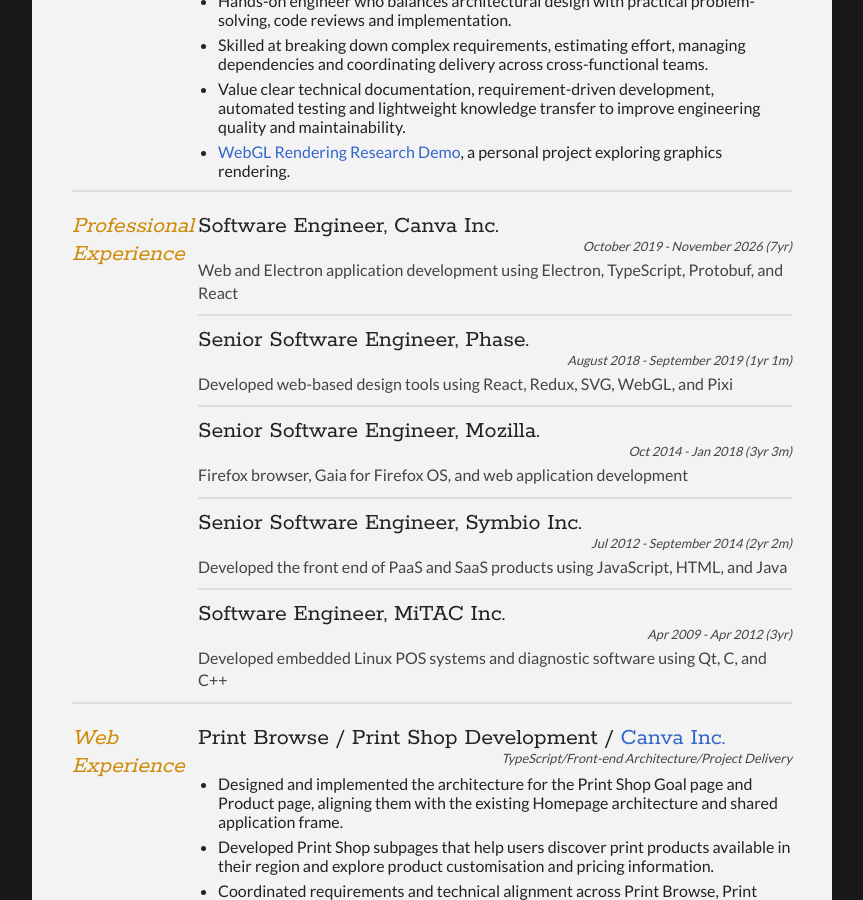
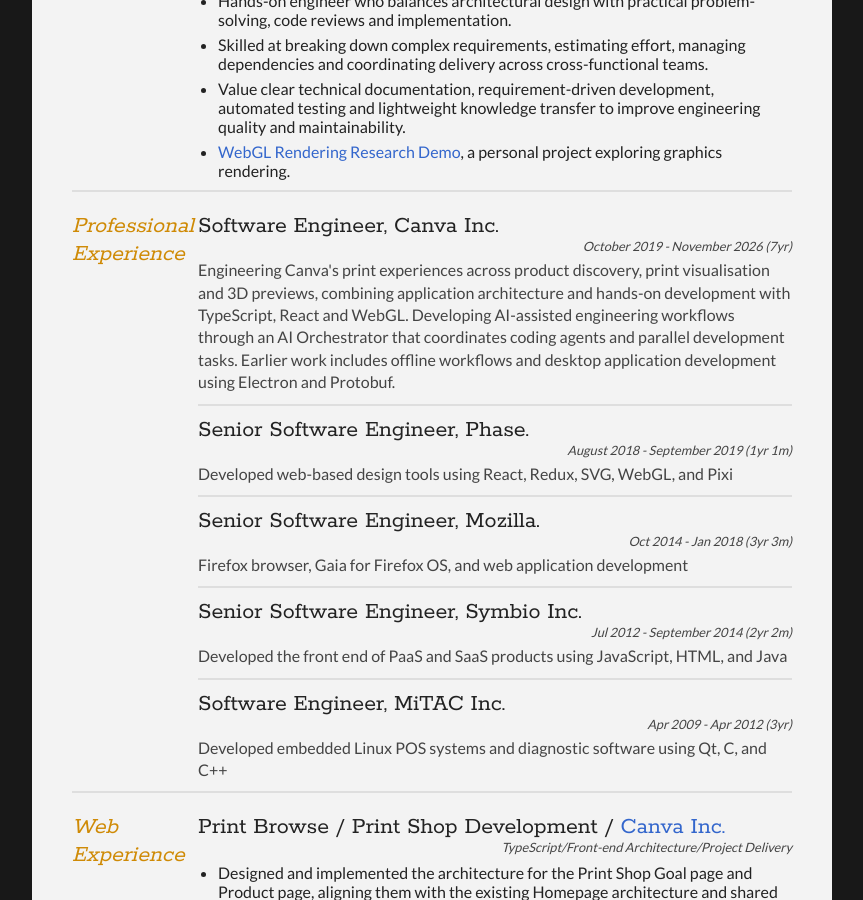
Before and after one commit to weilonge/weilonge.github.io, a Jekyll site: the page resume/index.html, which Jekyll copies as it is, in a window 1280 px wide and 900 px high, scrolled down 381 px. Shown: the whole window, without its empty margins (208-1071 px from the left). Built offline with Jekyll 4.4.1, drawn with Linux system fonts in a browser that asks for light colours.

Commit message:
Expand Canva professional experience overview

```diff
--- a/resume/index.html
+++ b/resume/index.html
@@ -76,7 +76,9 @@
             <article>
               <h2>Software Engineer, Canva Inc.</h2>
               <p class="subDetails">October 2019 - November 2026 (7yr)</p>
-              <p>Web and Electron application development using Electron, TypeScript, Protobuf, and React</p>
+              <p>Engineering Canva's print experiences across product discovery, print visualisation and 3D previews, combining application architecture and hands-on development with TypeScript, React and WebGL.
+Developing AI-assisted engineering workflows through an AI Orchestrator that coordinates coding agents and parallel development tasks.
+Earlier work includes offline workflows and desktop application development using Electron and Protobuf.</p>
             </article>
             <article>
               <h2>Senior Software Engineer, Phase.</h2>
```
